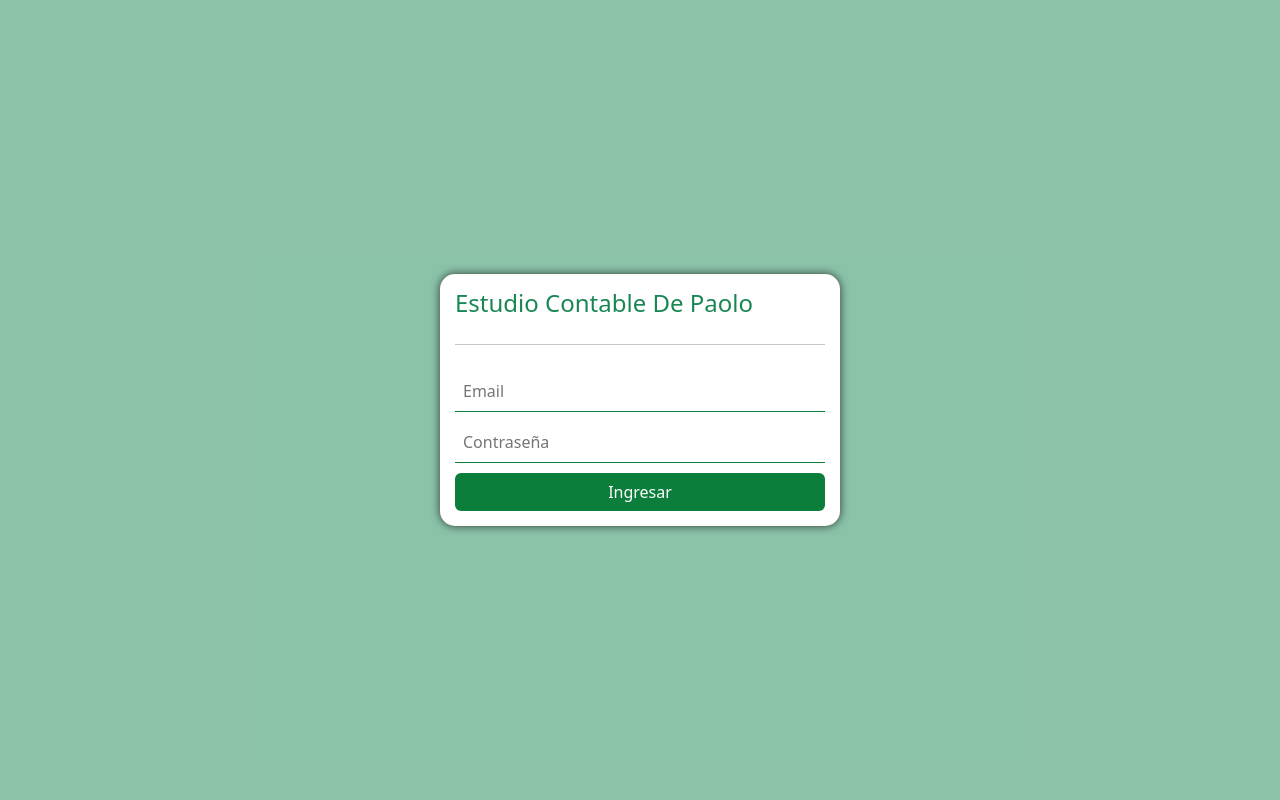
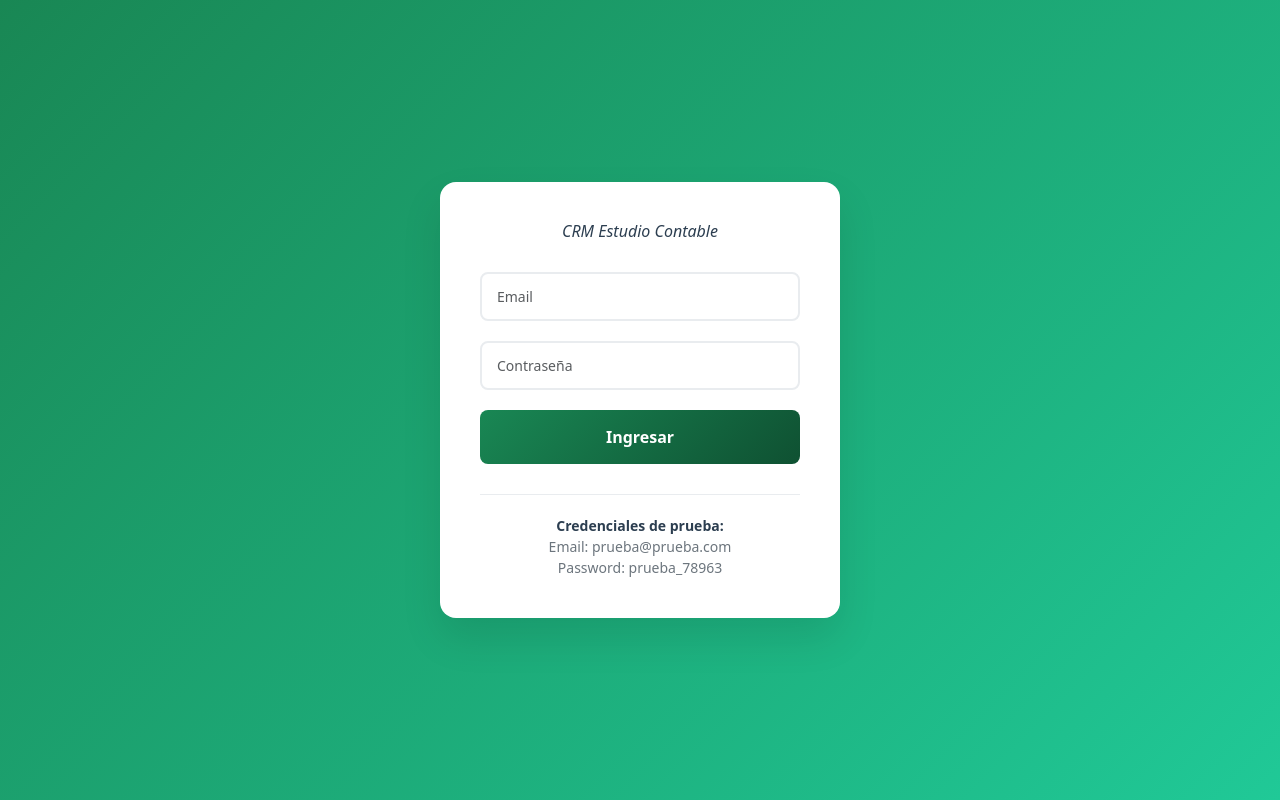
Before and after one commit to matiasmicchele09/SGC-App, an Angular app: page /auth/login in a window 1280 px wide. Built offline with nearby package versions, Linux system fonts and the light colour scheme; no server answers.

Commit message:
cambios en el login

```diff
--- a/src/app/auth/pages/login-page/login-page.component.css
+++ b/src/app/auth/pages/login-page/login-page.component.css
@@ -1,61 +1,3 @@
-.div-login{
-  /* background-color: #ffe4e1; */
-  /* background-color: #bec9ff; */
-  height: 100vh;
-  display: flex;
-  justify-content: center;
-  align-items: center;
-  position: relative;
-}
-
-.div-login button{
-  /* background-color: #af9694; */
-  background-color: #0c7e3b;
-  color: #FFFFFF;
-}
-
-.div-login button:hover{
-  /* background-color: #c4a4a2; */
-  background-color: #157347;
-  color: #FFFFFF;
-}
-
-.form-login{
-  display: flex;
-  flex-direction: column;
-  font-size: 1rem;
-  justify-content: center;
-  min-width: 400px;
-  row-gap: 10px;
-  position: absolute;
-  background-color: #FFFFFF;
-  padding: 15px;
-  border-radius: 15px;
-  box-shadow: 0 0 10px 0 rgba(0, 0, 0, 0.7);
-}
-
-.title{
-  display: flex;
-  justify-content: center;
-  margin: 10px 0 0 0;
-}
-
-.form-login input{
-  border: none;
-  /* border-bottom: 1px solid #b3b1b1;  Línea gris por defecto  */
-  border-bottom: 1px solid #0c7e3b;
-  /* transition: border-bottom 0.2s ease-in-out; */
-  padding: 8px;
-  outline: none;
-  font-size: 1rem;
-  width: 100%;
-}
-
-.form-login input:focus {
-  /* border-bottom: 3px solid #917977;  Línea azul cuando se enfoca  */
-  border-bottom: 3px solid #0c7e3b;
-}
-
 /** LOADER */
 .loader {
   width: 100%; /*120px;*/
@@ -77,6 +19,186 @@
   animation: l6 2s infinite;
 }
 @keyframes l6 {
-    100% {inset:0}
+  100% {
+    inset: 0;
+  }
 }
 /** fin LOADER */
+.login-footer {
+  border-top: 1px solid #e9ecef;
+  padding-top: 20px;
+}
+
+.demo-credentials {
+  margin: 0;
+  font-size: 14px;
+  color: #6c757d;
+  line-height: 1.5;
+}
+
+.demo-credentials strong {
+  color: #2c3e50;
+}
+.login-container {
+  min-height: 100vh;
+  /* background-image: linear-gradient(135deg, #198754 0%, #0f5132 100%); */
+  background-image: linear-gradient(135deg, #198754 0%, #20c997 100%);
+
+  display: flex;
+  align-items: center;
+  justify-content: center;
+  padding: 20px;
+}
+
+.login-card {
+  background: white;
+  border-radius: 16px;
+  box-shadow: 0 20px 40px rgba(0, 0, 0, 0.1);
+  padding: 40px;
+  width: 100%;
+  max-width: 400px;
+  text-align: center;
+}
+
+.login-header {
+  margin-bottom: 30px;
+  display: flex;
+  flex-direction: column;
+  align-items: center; /* centra el logo y el tagline */
+  justify-content: center;
+}
+
+.logo {
+  display: block;
+  max-width: 220px; /* evita que el logo se haga demasiado grande */
+  width: auto;
+  height: auto;
+  margin-bottom: 15px;
+  box-shadow: 0 4px 15px rgba(0, 0, 0, 0.1);
+}
+
+.tagline {
+  margin: 0;
+  font-size: 16px;
+  color: #2c3e50;
+  font-weight: 500;
+  font-style: italic;
+}
+
+.login-form {
+  margin-bottom: 30px;
+}
+
+.form-group {
+  margin-bottom: 20px;
+  text-align: left;
+}
+
+.form-control {
+  width: 100%;
+  padding: 12px 15px;
+  border: 2px solid #e9ecef;
+  border-radius: 8px;
+  font-size: 14px;
+  transition: border-color 0.3s ease;
+  box-sizing: border-box;
+}
+
+.form-control:focus {
+  outline: none;
+  border-color: #0c7e3b;
+  box-shadow: 0 0 0 3px rgba(102, 126, 234, 0.1);
+}
+
+.error-message {
+  background: #f8d7da;
+  color: #721c24;
+  padding: 12px 15px;
+  border-radius: 6px;
+  margin: 15px 0;
+  border: 1px solid #f5c6cb;
+  font-size: 14px;
+  text-align: left;
+}
+
+.btn-login {
+  width: 100%;
+  padding: 15px;
+  background-image: linear-gradient(135deg, #198754 0%, #0f5132 100%);
+
+  color: white;
+  border: none;
+  border-radius: 8px;
+  font-size: 16px;
+  font-weight: 600;
+  cursor: pointer;
+  transition: all 0.3s ease;
+  display: flex;
+  align-items: center;
+  justify-content: center;
+  gap: 10px;
+}
+
+.btn-login:hover:not(:disabled) {
+  transform: translateY(-2px);
+  box-shadow: 0 8px 25px rgba(102, 126, 234, 0.3);
+}
+
+.btn-login:disabled {
+  opacity: 0.6;
+  cursor: not-allowed;
+}
+
+.spinner {
+  display: inline-block;
+  width: 20px;
+  height: 20px;
+  border: 3px solid rgba(255, 255, 255, 0.3);
+  border-radius: 50%;
+  border-top-color: #fff;
+  animation: spin 1s ease-in-out infinite;
+}
+
+@keyframes spin {
+  to {
+    transform: rotate(360deg);
+  }
+}
+
+.login-footer {
+  border-top: 1px solid #e9ecef;
+  padding-top: 20px;
+}
+
+.demo-credentials {
+  margin: 0;
+  font-size: 14px;
+  color: #6c757d;
+  line-height: 1.5;
+}
+
+.demo-credentials strong {
+  color: #2c3e50;
+}
+
+/* Responsive */
+@media (max-width: 480px) {
+  .login-container {
+    padding: 15px;
+  }
+
+  .login-card {
+    padding: 30px 20px;
+  }
+
+  .logo {
+    max-width: 140px;
+    width: auto;
+    height: auto;
+  }
+
+  .form-control {
+    padding: 10px 12px;
+    font-size: 16px; /* Evita zoom en iOS */
+  }
+}
--- a/src/app/auth/pages/login-page/login-page.component.html
+++ b/src/app/auth/pages/login-page/login-page.component.html
@@ -1,38 +1,50 @@
+<div class="login-container">
+  <div class="login-card">
+    <div class="login-header">
+      <h2 class="tagline">CRM Estudio Contable</h2>
+    </div>
 
-<div class="div-login bg-success bg-opacity-50">
-  <form [formGroup]="formLogin" class="form-login" (submit)="onSubmit()">
-    <h4 class="text-success" style="margin: 0;">Estudio Contable De Paolo</h4>
-    <hr>
-    <div>
-      <input type="email"
+    <form [formGroup]="formLogin" (submit)="onSubmit()" class="login-form">
+      <div class="form-group">
+        <input
+          class="form-control"
           formControlName="email"
-             placeholder="Email">
-
-             <span *ngIf="isValidField('email')"
-                    class="form-text text-danger">
-                    {{ getFieldError('email') }}
+          id="username"
+          placeholder="Email"
+          type="email"
+        />
+        <span *ngIf="isValidField('email')" class="form-text text-danger">
+          {{ getFieldError("email") }}
         </span>
       </div>
 
-    <div>
-      <input type="password"
+      <div class="form-group">
+        <input
+          class="form-control"
           formControlName="pass"
-             placeholder="Contraseña">
-
-             <span *ngIf="isValidField('pass')"
-                    class="form-text text-danger">
-                    {{ getFieldError('pass') }}
+          id="password"
+          name="password"
+          placeholder="Contraseña"
+          type="password"
+        />
+        <span *ngIf="isValidField('pass')" class="form-text text-danger">
+          {{ getFieldError("pass") }}
         </span>
       </div>
 
-    <span *ngIf="statusError"
-           class="form-text text-danger">
-          {{messageError}}
-    </span>
-
-    <button *ngIf="!loading" class="btn">
-      Ingresar
-    </button>
+      <button *ngIf="!loading" class="btn-login">Ingresar</button>
       <div *ngIf="loading" class="loader"></div>
     </form>
+
+    <span *ngIf="statusError" class="form-text error-message">
+      {{ messageError }}
+    </span>
+    <div class="login-footer">
+      <p class="demo-credentials">
+        <strong>Credenciales de prueba:</strong><br />
+        Email: prueba@prueba.com<br />
+        Password: prueba_78963
+      </p>
     </div>
+  </div>
+</div>
--- a/src/app/auth/pages/login-page/login-page.component.ts
+++ b/src/app/auth/pages/login-page/login-page.component.ts
@@ -1,45 +1,44 @@
 import { Component } from '@angular/core';
 import { FormBuilder, FormGroup, Validators } from '@angular/forms';
+import { Router } from '@angular/router';
 import { AuthService } from '../../services/auth.service';
-import { Router } from '@angular/router';
 
 @Component({
   selector: 'app-login-page',
   templateUrl: './login-page.component.html',
-  styleUrls: ['./login-page.component.css']
+  styleUrls: ['./login-page.component.css'],
 })
 export class LoginPageComponent {
-
   public formLogin: FormGroup = this.fb.group({
-    email:['', [Validators.required]],
-    pass:['', [Validators.required]]
-  })
+    email: ['', [Validators.required]],
+    pass: ['', [Validators.required]],
+  });
   public statusError: boolean = false;
   public messageError: string = '';
   public loading: boolean = false;
 
-  constructor(private authService: AuthService,
+  constructor(
+    private authService: AuthService,
     private fb: FormBuilder,
     private router: Router
+  ) {}
 
-  ){}
-
-  isValidField( field:string ):boolean | null {
-
+  isValidField(field: string): boolean | null {
     //console.log(this.formLogin.controls[field].errors);
-    return this.formLogin.controls[field].errors &&
+    return (
+      this.formLogin.controls[field].errors &&
       this.formLogin.controls[field].touched
+    );
   }
 
-  getFieldError(field:string ):string | null {
+  getFieldError(field: string): string | null {
     if (!this.formLogin.controls[field]) return null;
 
     const errors = this.formLogin.controls[field].errors || {};
 
     //console.log(errors);
     for (const key of Object.keys(errors)) {
-
-      switch(key){
+      switch (key) {
         case 'required':
           return 'Este campo es requerido';
       }
@@ -47,16 +46,17 @@ export class LoginPageComponent {
     return null;
   }
 
-  onSubmit(){
-    if(this.formLogin.invalid){
+  onSubmit() {
+    if (this.formLogin.invalid) {
       this.formLogin.markAllAsTouched();
       return;
     }
     this.loading = true;
-    this.authService.login(this.formLogin.value.email, this.formLogin.value.pass)
+    this.authService
+      .login(this.formLogin.value.email, this.formLogin.value.pass)
       .subscribe({
         next: (resp) => {
-        console.log("resp", resp);
+          console.log('resp', resp);
           this.loading = false;
           this.router.navigate(['/home']);
         },
@@ -67,18 +67,22 @@ export class LoginPageComponent {
           console.log('Status:', err.status);
           console.log('Error body:', err.error);
           if (err.status === 401 || err.status === 404) {
-          console.error("Error during login:", err.error.message);
+            console.error('Error during login:', err.error.message);
             this.statusError = true;
             this.messageError = err.error.message;
-          //alert(err.error.message); // Muestra el mensaje de error al usuario
+
+            setTimeout(() => {
+              this.statusError = false;
+              this.messageError = '';
+            }, 4000);
           } else if (err.status === 500) {
-          console.error("Server error:", err.error.message);
-          alert("Something went wrong; please try again later."); // Muestra un mensaje genérico de error al usuario
+            console.error('Server error:', err.error.message);
+            alert('Something went wrong; please try again later.'); // Muestra un mensaje genérico de error al usuario
           } else {
-          console.error("Unexpected error:", err.message);
-          alert("An unexpected error occurred; please try again later."); // Muestra un mensaje genérico de error al usuario
+            console.error('Unexpected error:', err.message);
+            alert('An unexpected error occurred; please try again later.'); // Muestra un mensaje genérico de error al usuario
           }
-      }
+        },
       });
   }
 }
--- a/src/app/home/pages/customers/customer-modal/customer-modal.component.html
+++ b/src/app/home/pages/customers/customer-modal/customer-modal.component.html
@@ -1,4 +1,3 @@
-<!-- <div> -->
 <div class="modal-dialog modal-lg modal-dialog-centered">
   <div class="modal-content">
     <div class="modal-header bg-opacity-25 text-success">
@@ -497,4 +496,3 @@
     </div>
   </div>
 </div>
-<!-- </div> -->
--- a/src/app/shared/components/sidebar/sidebar.component.html
+++ b/src/app/shared/components/sidebar/sidebar.component.html
@@ -1,14 +1,12 @@
-<div class="p-0 col-auto bg-success" style="width: 170px; height: 100vh">
+<div class="p-0 col-auto bg-sidebar" style="width: 170px; height: 100vh">
   <div
     class="d-flex flex-column align-items-center align-items-sm-start px-3 pt-3 w-100 h-100 text-white"
   >
-    <span
-      *ngIf="user?.name"
-      class="fs-5 fw-bold text-white text-center text-sm-start w-100"
-      >{{ user?.name }}</span
-    >
+    <span *ngIf="user?.name" class="text-sidebar text-center text-sm-start">{{
+      user?.name
+    }}</span>
 
-    <span class="fs-5 fw-bold text-white text-center text-sm-start w-100">{{
+    <span class="text-sidebar text-center text-sm-start">{{
       user?.surname
     }}</span>
     <hr class="text-white w-100" />
```
Also changed, not shown: src/app/shared/components/sidebar/sidebar.component.css (+17 -5 lines). Lines whose indentation alone changed are shown as unchanged.
